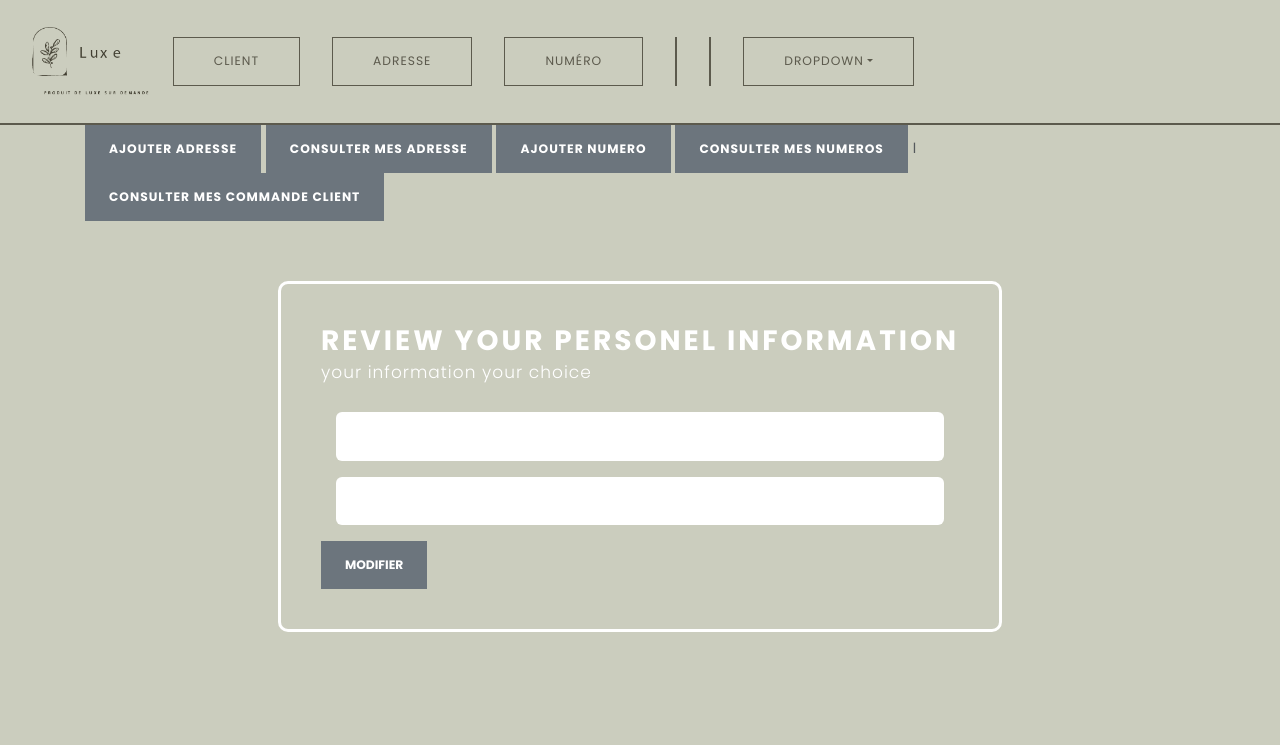
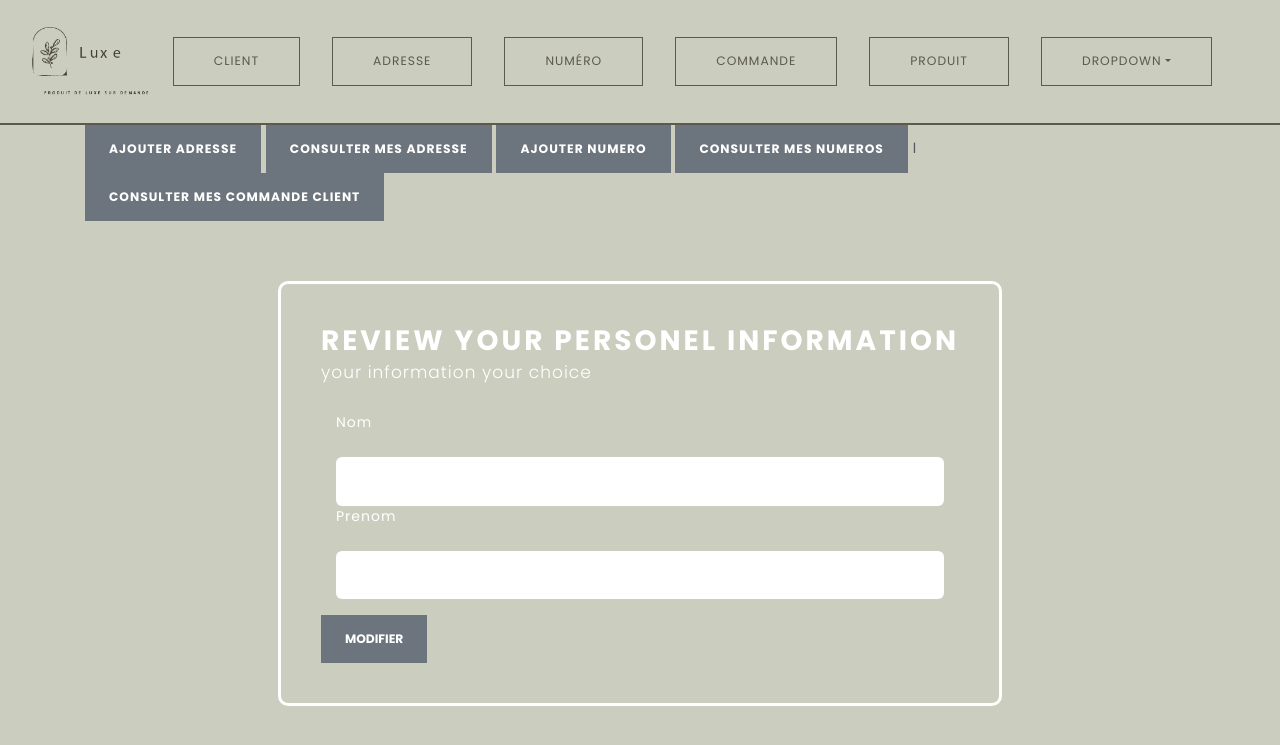
Before and after one commit to Bouchedakh-Firas/Database-4A, a Symfony app: template templates/client/clientid.html.twig in a window 1280 px wide. Shown: the top 745 px of the page. Run offline with Twig, Linux system fonts and the light colour scheme; the template is opened without the code that fills it, so the values that code supplies are empty; form fields are guessed from the names that the template uses; some libraries are stand-ins or nearby versions.

Commit message:
adde client commande relation export commande supprimer ajouter produit commande

```diff
--- a/templates/base.html.twig
+++ b/templates/base.html.twig
@@ -40,10 +40,10 @@
 							<a class="nav-link" href="{{ path('app_numero') }}" style="color: #5C5A4D;padding: 14px 40px;">Numéro</a>
 						</li>
 						<li class="nav-item " style="background-color: #CBCDBE;border: 1px solid #5C5A4D;">
-{#							<a class="nav-link" href="{{ path('app_commande') }}" style="color: #5C5A4D;padding: 14px 40px;">Commande</a>#}
+						<a class="nav-link" href="{{ path('app_commande') }}" style="color: #5C5A4D;padding: 14px 40px;">Commande</a>
 						</li>
 						<li class="nav-item " style="background-color: #CBCDBE;border: 1px solid #5C5A4D;">
-{#							<a class="nav-link" href="{{ path('app_produit') }}" style="color: #5C5A4D;padding: 14px 40px;">Produit</a>#}
+					<a class="nav-link" href="{{ path('app_produit') }}" style="color: #5C5A4D;padding: 14px 40px;">Produit</a>
 						</li>
 						<li class="nav-item dropdown " style="background-color: #CBCDBE;border: 1px solid #5C5A4D;">
 							<a class="nav-link dropdown-toggle" style="color: #5C5A4D;padding: 14px 40px;" data-bs-toggle="dropdown" href="#" role="button" aria-haspopup="true" aria-expanded="false">Dropdown</a>
--- a/templates/client/NewClient.html.twig
+++ b/templates/client/NewClient.html.twig
@@ -28,6 +28,7 @@
 
                             {{ form_start(formClient) }}
                             <div class="col-md-12">
+                                <label for=""> Nom</label>
                                 {{ form_errors(formClient.nom) }}
                                 {{ form_widget(formClient.nom) }}
 
@@ -37,6 +38,7 @@
                             </div>
 
                             <div class="col-md-12">
+                                <label for=""> Prenom</label>
                                 {{ form_errors(formClient.prenom) }}
                                 {{ form_widget(formClient.prenom) }}
                               {#  <input class="form-control" type="text" name="name" placeholder="First Name" content="{{ client.prenom }}" required>
--- a/templates/client/clientid.html.twig
+++ b/templates/client/clientid.html.twig
@@ -35,13 +35,15 @@ l
 
 
                             <div class="col-md-12">
-
+                                <label for="">Nom</label>
                                 {{ form_errors(formc.nom) }}
                                 {{ form_widget(formc.nom) }}
 
                             </div>
 
                             <div class="col-md-12">
+                                <label for="">Prenom</label>
+
                                 {{ form_errors(formc.prenom) }}
                                 {{ form_widget(formc.prenom) }}
                             </div>
--- a/templates/numero/consulter.html.twig
+++ b/templates/numero/consulter.html.twig
@@ -17,7 +17,7 @@
             <div class="form-holder " style="min-height: 5vh;">
                 <div class="form-content">
                     <div class="form-items">
-                        <h3>Ajouter une Numéro</h3>
+                        <h3>Modifier une Numéro</h3>
                         <br>
                         {{ form_start(formn) }}
                         <div class="row g-3">
```
Also changed, not shown: src/Controller/NumeroController.php (+5 -4 lines).
